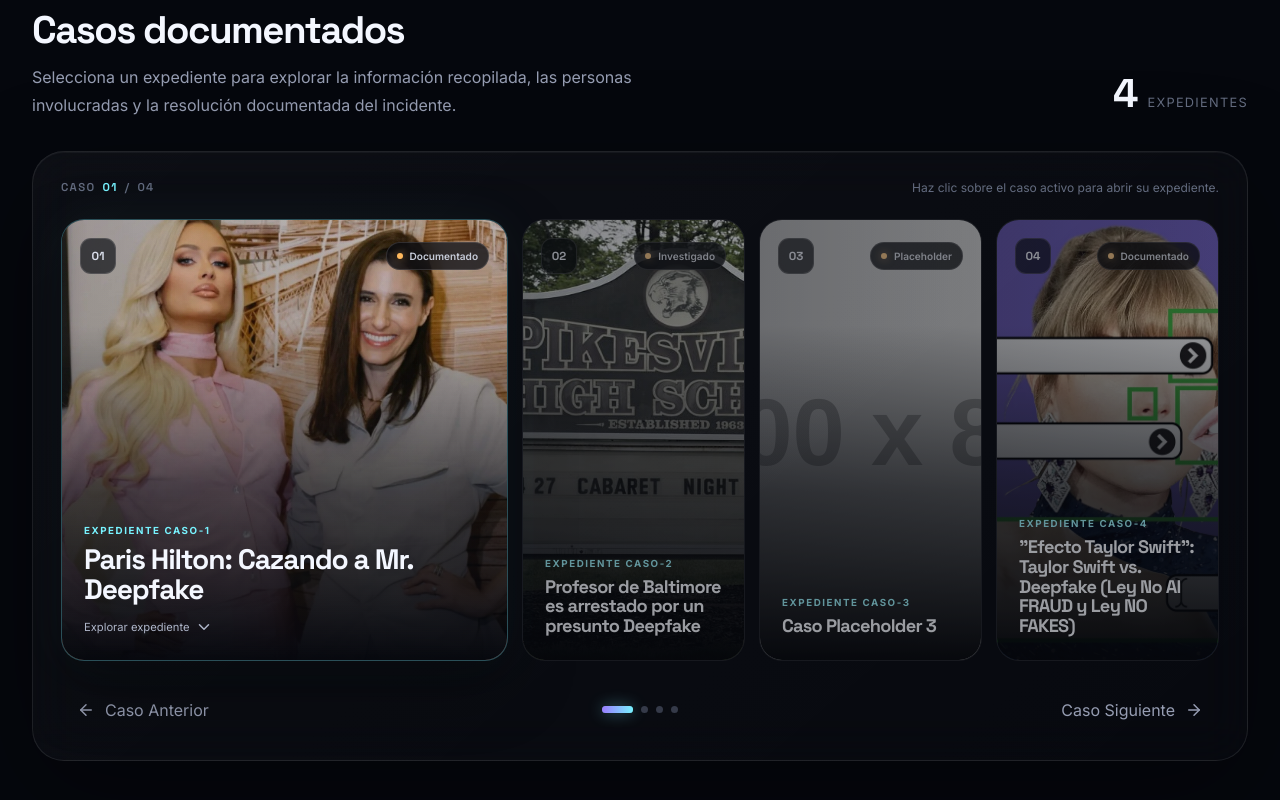
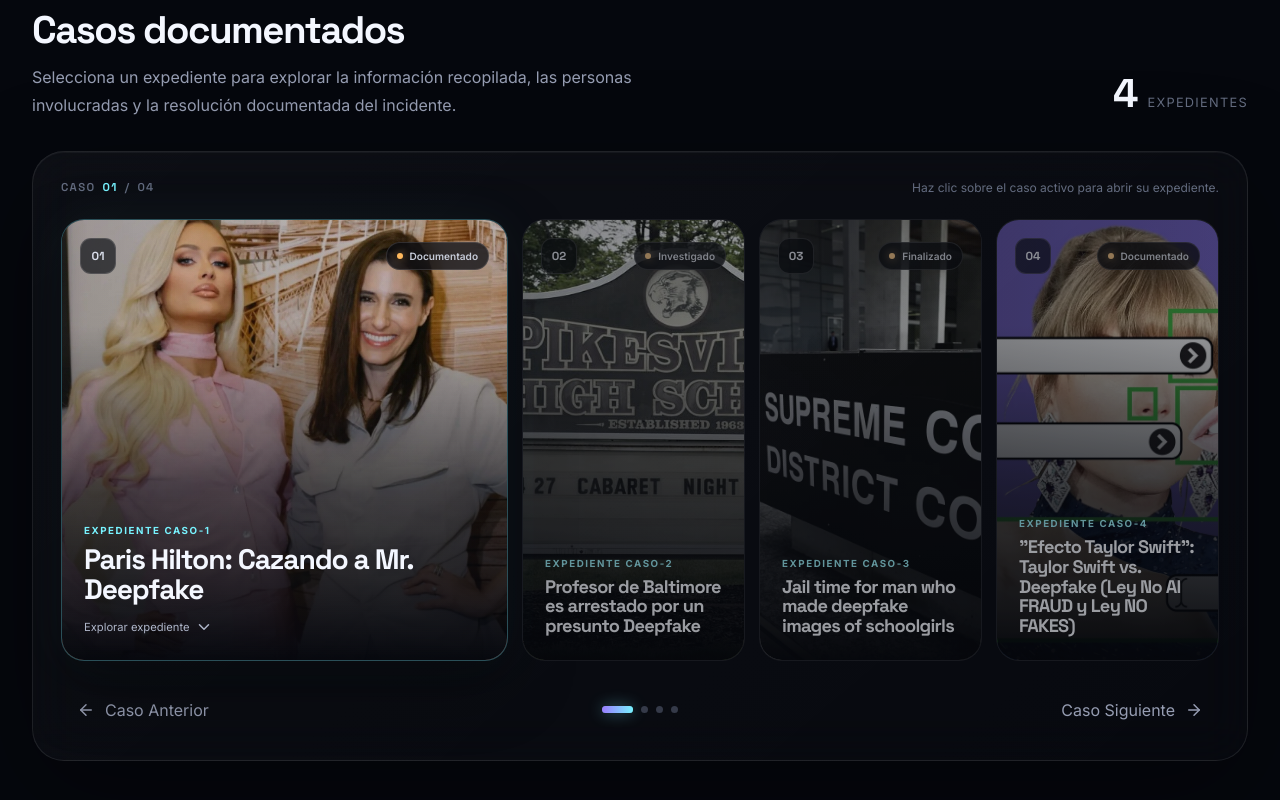
Before and after one commit to Massy100/Journal, a React (Vite) app: page / in a window 1280 px wide. Shown: the part 676-1476 px from the top of the page. Built offline with nearby package versions, Linux system fonts and the light colour scheme.

Commit message:
fix: arreglar deploy

```diff
--- a/src/data/casos.js
+++ b/src/data/casos.js
@@ -47,6 +47,7 @@
 import caso1 from "../img/caso1.jpg";
 import caso4 from "../img/caso4.jpg";
 import caso2 from "../img/caso2.jpg";
+import caso3 from "../img/caso3.jpg";
 
 export const casos = [
   {
@@ -111,8 +112,13 @@
       "Eric Eiswert - Director de Pikesville High School",
       "Dazhon Darien - Profesor y director deportivo",
       "Baltimore County Police Department - Policía del condado de Baltimore",
-      "https://www.bbc.com/news/world-us-canada-68907895",
     ],
+
+    fuentes: [
+      {
+      nombre: "Baltimore high school teacher arrested over deepfake racist audio of principal",
+      url: "https://www.bbc.com/news/world-us-canada-68907895",
+    }],
 
     descripcion:
       "En abril de 2024, Dazhon Darien, un profesor y director deportivo de Pikesville High School, Maryland, fue arrestado por su presunta participación en la creación de un audio falso mediante inteligencia artificial. La grabación imitaba la voz del director Eric Eiswert e incluía comentarios racistas y antisemitas. El audio se difundió en redes sociales y provocó indignación en la comunidad educativa. Eiswert recibió amenazas y tuvo que afrontar las consecuencias de una grabación que, según el análisis forense, no era auténtica. Los investigadores sospecharon que Darien habría creado el contenido como represalia por una investigación laboral y financiera en su contra.",
@@ -126,25 +132,30 @@
   {
     id: "caso-3",
 
-    nombre: "Caso Placeholder 3",
+    nombre: "Jail time for man who made deepfake images of schoolgirls",
 
-    imagen:
-      "https://placehold.co/1200x800/0c1b24/72f1cf?text=Caso+Placeholder+3",
+    imagen: caso3,
 
-    fecha: "Fecha por definir",
+    fecha: "2 de septiembre de 2026",
 
     involucrados: [
-      "Involucrado principal - Pendiente",
-      "Fuente del contenido - Pendiente",
+      "Involucrado principal - Antonio Rotondo",
+      "Fuente del contenido - Corte Distrital de Brisbane",
     ],
 
+    fuentes: [
+      {
+      nombre: "Jail time for man who made deepfake images of schoolgirls",
+      url: "https://www.brisbanetimes.com.au/national/queensland/jail-time-for-man-who-made-deepfake-images-of-schoolgirls-20260902-p60tuy.html"
+    }],
+
     descripcion:
-      "Descripción pendiente de investigación. Aquí podrá registrarse cómo se difundió el deepfake, las técnicas identificadas y la evidencia utilizada durante el análisis.",
+      "Antonio Rotondo, un hombre de 56 años, envió fotografías manipuladas de varias mujeres y niñas de edad escolar, incluida una adolescente de 13 años. Descargó fotografías públicas del staff y estudiantes de una reconocida escuela de Queensland; utilizando un programa de inteligencia artificial y deepfake, generó imagenes que incluían desnudos y sexualizaban a las víctimas, para posteriormente enviarlas a administradores de diferentes escuelas y eventos de moda en septiembre de 2023.",
 
     resolucion:
-      "Resolución pendiente. Documentar en esta sección qué ocurrió después de identificar el material como potencialmente manipulado.",
+      "Luego de un juicio de 6 días, Rotondo fue sentenciado a 2 años de prisión, condendao  por 11 cargos de acoso y 5 cargos por distribución de contenido de explotación sexual de menores. La Corte Distrital de Brisbane destacó que el acusado había mostrado un desprecio total por las víctimas y la sociedad, y que su comportamiento era inaceptable y dañino.",
 
-    estado: "Placeholder",
+    estado: "Finalizado",
   },
 
   {
```
Also changed, not shown: src/img/caso3.jpg (added).
